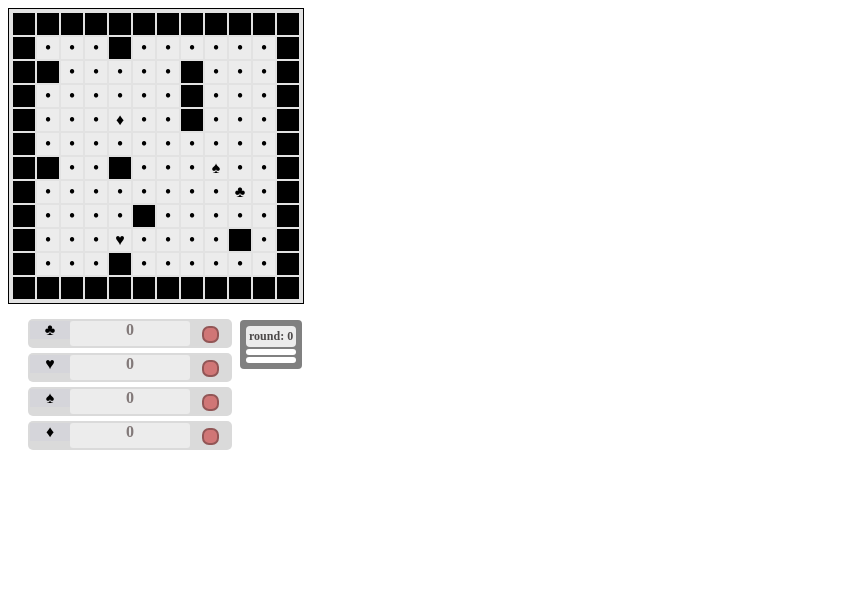
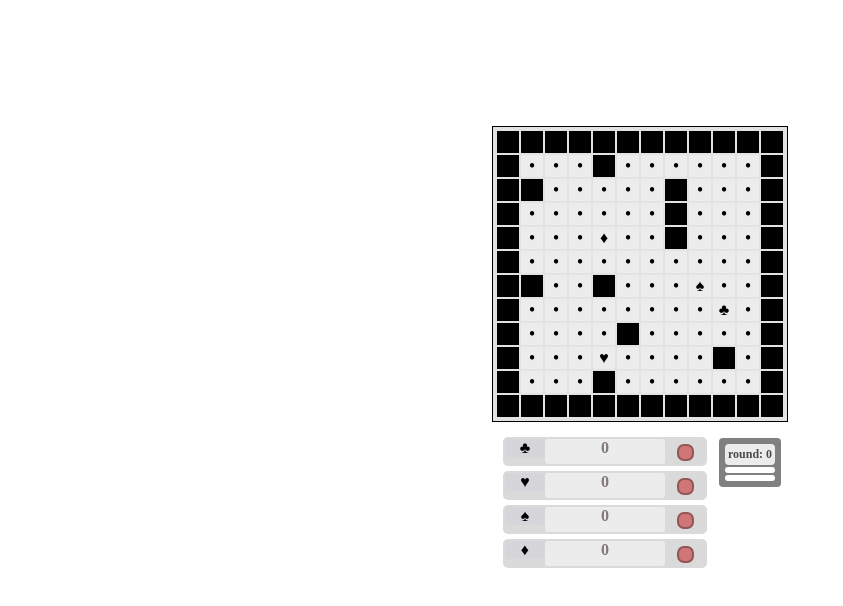
Before and after one commit to Biusbiro/JavaScriptEloquent, a plain HTML site: page TheWorld/index.html in a window 1280 px wide. Both pictures are taken after a click on the element "Iniciar". Shown: the whole page, without its empty margins (0-843 px from the left). Drawn offline with Linux system fonts and the light colour scheme.

Commit message:
Melhoria da exibição dos blocos

```diff
--- a/TheWorld/Style.css
+++ b/TheWorld/Style.css
@@ -3,6 +3,15 @@
     font-weight: bold;
     background-color: #e2e2e2;
     padding: 2px;
+    margin: auto;
+}
+
+#arenaSlot {
+    margin-top: 10%;
+}
+
+#setupSlot{
+    margin-top: 10%;
 }
 
 #arena tr td{
@@ -10,10 +19,6 @@
     height: 20px;
     width: 20px;
     text-align: center
-}
-
-#arenaSlot{
-    text-align: center;
 }
 
 .button-score{
@@ -64,13 +69,25 @@
 }
 
 #scoreBoard{
-    float: left;
+    margin-top: 10px;
     width: 240px;
-    margin-top: 10px;
+    display: inline-block;
+    vertical-align: top;
 }
 
 #status{
-    float: left;
+    display: inline-block;
+    vertical-align: top;
+    background-color: grey;
+    border-radius: 4px;
+    padding: 4px;
+    margin: 16px;
+    margin-left: -8px;
+    font-weight: bold;
+}
+
+#pannel{
+    text-align:center;
 }
 
 .bg-config{
--- a/TheWorld/index.html
+++ b/TheWorld/index.html
@@ -8,7 +8,7 @@
     <title>Document</title>
 </head>
 <body>
-    <div id="arenaSlot">
+    <div id="setupSlot">
         <div id="bg-config" class="bg-config">
             <div id="button-start" class="button-config" onclick="start(config)">Iniciar</div>
             <div class="button-group">
@@ -22,6 +22,8 @@
                 <input id="saveconfig" type="checkbox">save configs
             </div>
         </div>
+    </div>
+    <div id="arenaSlot">
     </div>
     <div id=pannel style="display: none;">
         <div id="scoreBoard">
```
